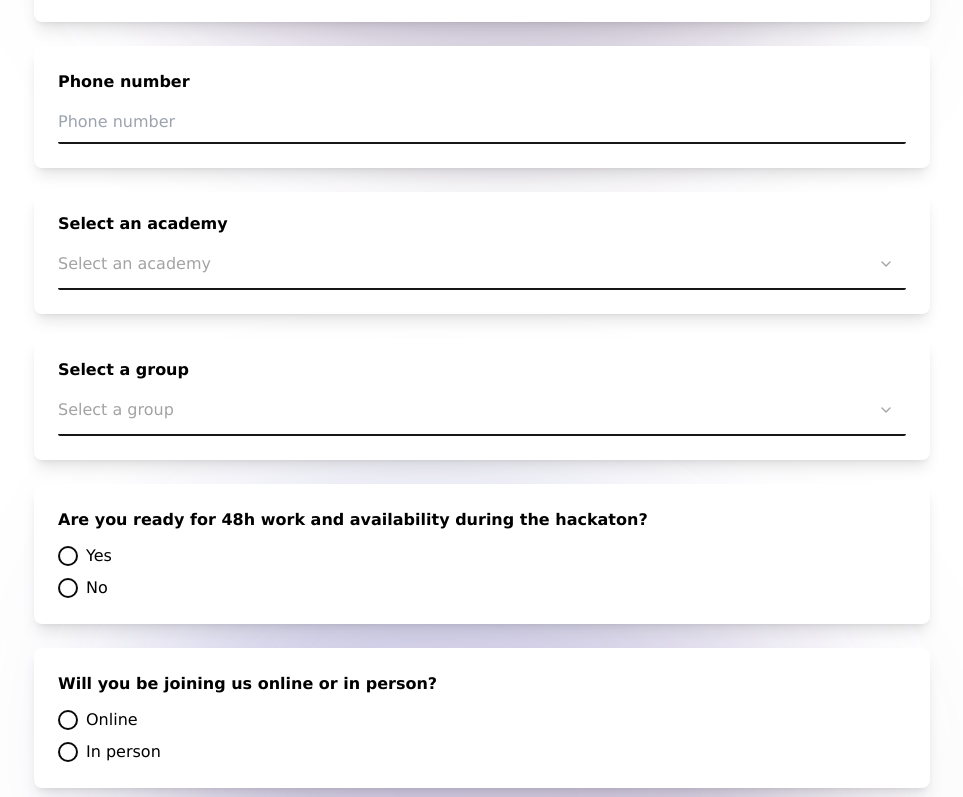
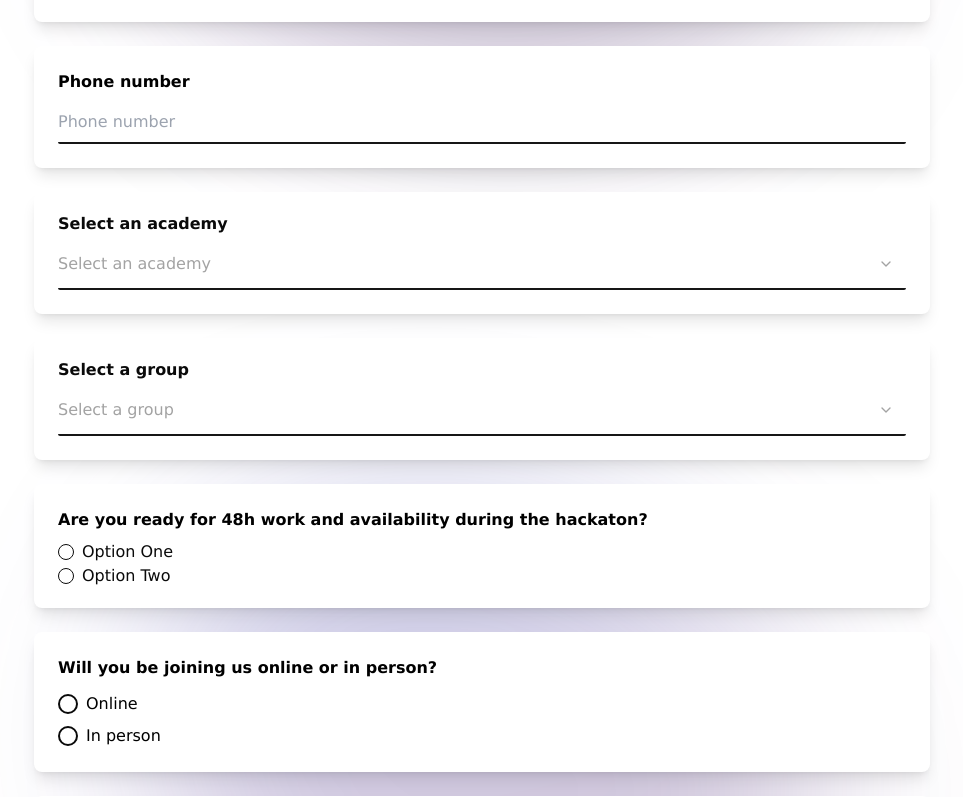
Before and after one commit to andrijantasevski/hackathons-platform, a Next.js app: page /event/1 in a window 1280 px wide. Shown: the part 618-1415 px from the top of the page, without its empty margins (158-1121 px from the left). Built offline with nearby package versions, Linux system fonts and the light colour scheme.

Commit message:
wip: radio group label above

```diff
--- a/package.json
+++ b/package.json
@@ -12,6 +12,7 @@
     "@headlessui/react": "^1.7.14",
     "@radix-ui/react-label": "^2.0.2",
     "@radix-ui/react-menubar": "^1.0.2",
+    "@radix-ui/react-radio-group": "^1.1.3",
     "@radix-ui/react-select": "^1.2.2",
     "@radix-ui/react-slot": "^1.0.2",
     "@tabler/icons-react": "^2.18.0",
--- a/src/components/ui/Label.tsx
+++ b/src/components/ui/Label.tsx
@@ -4,17 +4,33 @@ import { cva, type VariantProps } from "class-variance-authority";
 import { twMerge } from "tailwind-merge";
 
 const labelVariants = cva(
-  "font-bold text-left leading-none peer-disabled:cursor-not-allowed peer-disabled:opacity-70"
+  "text-left leading-none peer-disabled:cursor-not-allowed peer-disabled:opacity-70",
+  {
+    variants: {
+      fontWeight: {
+        normal: "font-normal",
+        bold: "font-bold",
+      },
+      intent: {
+        primary: ["text-neutral-950"],
+        error: ["text-red-500"],
+      },
+    },
+    defaultVariants: {
+      fontWeight: "normal",
+      intent: "primary",
+    },
+  }
 );
 
 const Label = React.forwardRef<
   React.ElementRef<typeof LabelPrimitive.Root>,
   React.ComponentPropsWithoutRef<typeof LabelPrimitive.Root> &
     VariantProps<typeof labelVariants>
->(({ className, ...props }, ref) => (
+>(({ className, fontWeight, ...props }, ref) => (
   <LabelPrimitive.Root
     ref={ref}
-    className={twMerge(labelVariants(), className)}
+    className={twMerge(labelVariants({ fontWeight }), className)}
     {...props}
   />
 ));
--- /dev/null
+++ b/src/components/ui/RadioGroup.tsx
@@ -0,0 +1,88 @@
+import * as React from "react";
+import * as RadioGroupPrimitive from "@radix-ui/react-radio-group";
+import { twMerge } from "tailwind-merge";
+import { IconCircleFilled } from "@tabler/icons-react";
+import { cva, type VariantProps } from "class-variance-authority";
+
+const radioGroupVariants = cva(["flex", "gap-2"], {
+  variants: {
+    /**
+     * To override the gap between each item, use className="gap-8", for example.
+     */
+    direction: {
+      horizontal: ["flex-row"],
+      vertical: ["flex-col"],
+    },
+  },
+  defaultVariants: {
+    direction: "vertical",
+  },
+});
+
+interface RadioGroupProps
+  extends React.ComponentPropsWithoutRef<typeof RadioGroupPrimitive.Root>,
+    VariantProps<typeof radioGroupVariants> {}
+
+const RadioGroup = React.forwardRef<
+  React.ElementRef<typeof RadioGroupPrimitive.Root>,
+  RadioGroupProps
+>(({ className, direction, ...props }, ref) => {
+  return (
+    <RadioGroupPrimitive.Root
+      className={twMerge(radioGroupVariants({ direction }), className)}
+      {...props}
+      ref={ref}
+    />
+  );
+});
+RadioGroup.displayName = RadioGroupPrimitive.Root.displayName;
+
+const radioGroupItemVariants = cva(
+  [
+    "ring-offset-background",
+    "focus-visible:ring-ring",
+    "aspect-square",
+    "h-4",
+    "w-4",
+    "rounded-full",
+    "border",
+    "focus:outline-none",
+    "focus-visible:ring-2",
+    "focus-visible:ring-offset-2",
+    "disabled:cursor-not-allowed",
+    "disabled:opacity-50",
+  ],
+  {
+    variants: {
+      intent: {
+        primary: ["border-neutral-950", "text-primary"],
+        error: ["border-error-500"]
+      },
+    },
+    defaultVariants: { intent: "primary" },
+  }
+);
+
+interface RadioGroupItemProps
+  extends React.ComponentPropsWithoutRef<typeof RadioGroupPrimitive.Item>,
+    VariantProps<typeof radioGroupItemVariants> {}
+
+const RadioGroupItem = React.forwardRef<
+  React.ElementRef<typeof RadioGroupPrimitive.Item>,
+  RadioGroupItemProps
+>(({ className, intent, children, ...props }, ref) => {
+  return (
+    <RadioGroupPrimitive.Item
+      ref={ref}
+      className={twMerge(radioGroupItemVariants({ intent }), className)}
+      {...props}
+    >
+      <RadioGroupPrimitive.Indicator className="flex items-center justify-center">
+        <IconCircleFilled className="h-2.5 w-2.5 fill-current text-current" />
+      </RadioGroupPrimitive.Indicator>
+    </RadioGroupPrimitive.Item>
+  );
+});
+RadioGroupItem.displayName = RadioGroupPrimitive.Item.displayName;
+
+export { RadioGroup, RadioGroupItem };
--- a/src/pages/event/[eventId].tsx
+++ b/src/pages/event/[eventId].tsx
@@ -17,6 +17,7 @@ import {
   SelectValue,
 } from "@/components/ui/Select";
 import { Label } from "@/components/ui/Label";
+import { RadioGroup, RadioGroupItem } from "@/components/ui/RadioGroup";
 
 export type EventTypes = {
   name: string;
@@ -146,7 +147,9 @@ const Event: NextPage = () => {
                   rules={{ required: true }}
                   render={({ field: { onChange, value } }) => (
                     <div className="flex flex-col gap-2">
-                      <Label htmlFor="selectAcademy">Select an academy</Label>
+                      <Label fontWeight="bold" htmlFor="selectAcademy">
+                        Select an academy
+                      </Label>
                       <Select
                         isError={errors.academy}
                         errorMessage="Please select an academy"
@@ -179,7 +182,9 @@ const Event: NextPage = () => {
                   rules={{ required: true }}
                   render={({ field: { onChange } }) => (
                     <div className="flex flex-col gap-2">
-                      <Label htmlFor="selectGroup">Select a group</Label>
+                      <Label fontWeight="bold" htmlFor="selectGroup">
+                        Select a group
+                      </Label>
                       <Select
                         isError={errors.group}
                         errorMessage="Please select a group"
@@ -215,16 +220,20 @@ const Event: NextPage = () => {
                   name="availability"
                   rules={{ required: true }}
                   render={({ field: { onChange, value } }) => (
-                    <InputRadioGroup
-                      fieldValue={value}
-                      onChangeController={onChange}
-                      intent={errors.availability ? "error" : "primary"}
-                      errorMessage="Select availability"
-                      radioGroupOptions={[
-                        { title: "Yes", value: "yes" },
-                        { title: "No", value: "no" },
-                      ]}
-                    />
+                    <RadioGroup onValueChange={onChange} defaultValue="">
+                      <div className="flex items-center space-x-2">
+                        <RadioGroupItem
+                          intent={errors.availability ? "error" : "primary"}
+                          value="option-one"
+                          id="option-one"
+                        />
+                        <Label intent={errors.availability ? "error" : "primary"} htmlFor="option-one">Option One</Label>
+                      </div>
+                      <div className="flex items-center space-x-2">
+                        <RadioGroupItem value="option-two" id="option-two" />
+                        <Label htmlFor="option-two">Option Two</Label>
+                      </div>
+                    </RadioGroup>
                   )}
                 />
               </InputContainer>
--- a/src/pages/index.tsx
+++ b/src/pages/index.tsx
@@ -16,6 +16,8 @@ import {
   SelectValue,
   SelectItem,
 } from "@/components/ui/Select";
+import { RadioGroup, RadioGroupItem } from "@/components/ui/RadioGroup";
+import { Label } from "@/components/ui/Label";
 
 export default function SignIn() {
   const router = useRouter();
@@ -164,6 +166,7 @@ export default function SignIn() {
           </Link>
         </div>
       </main>
+
     </>
   );
 }
```
Also changed, not shown: 1 other file (tests, documents, lock files or other folders).
